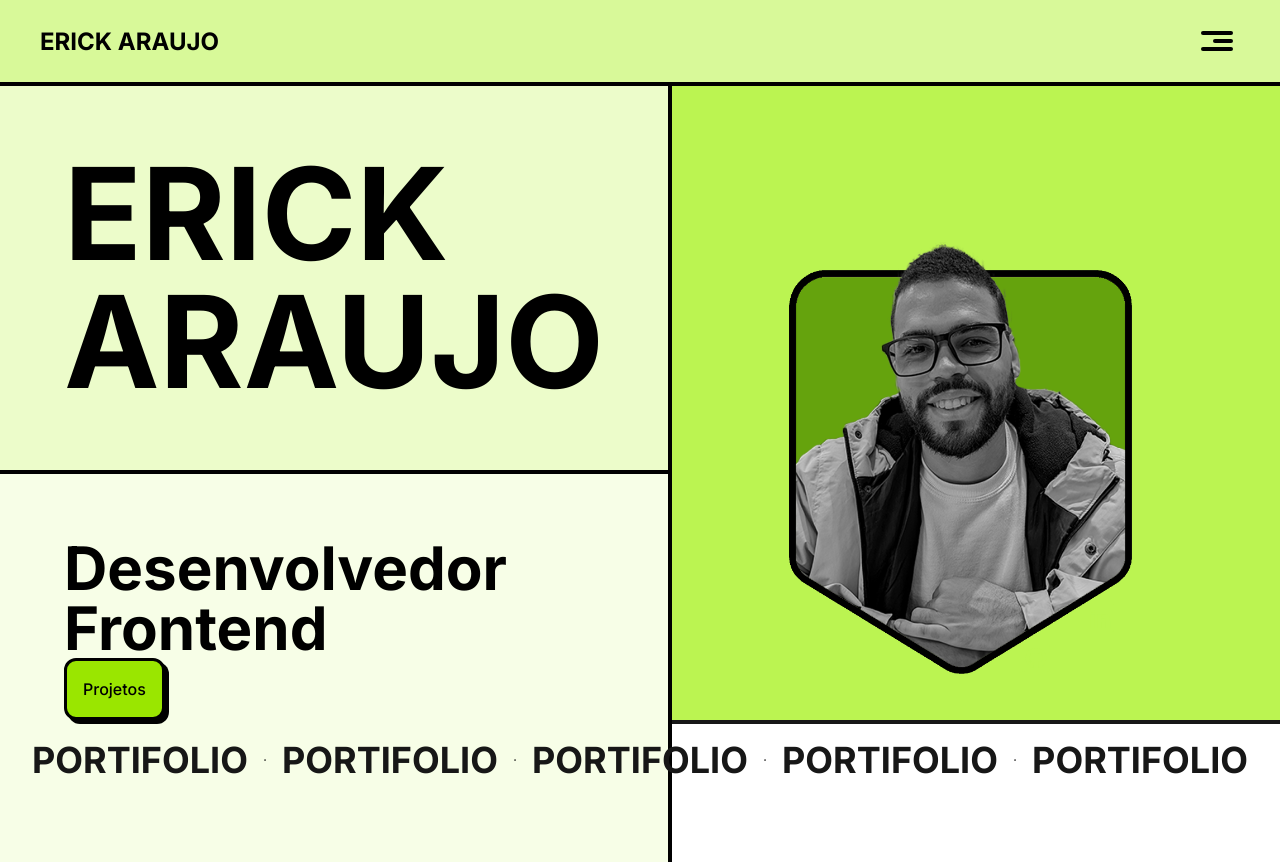
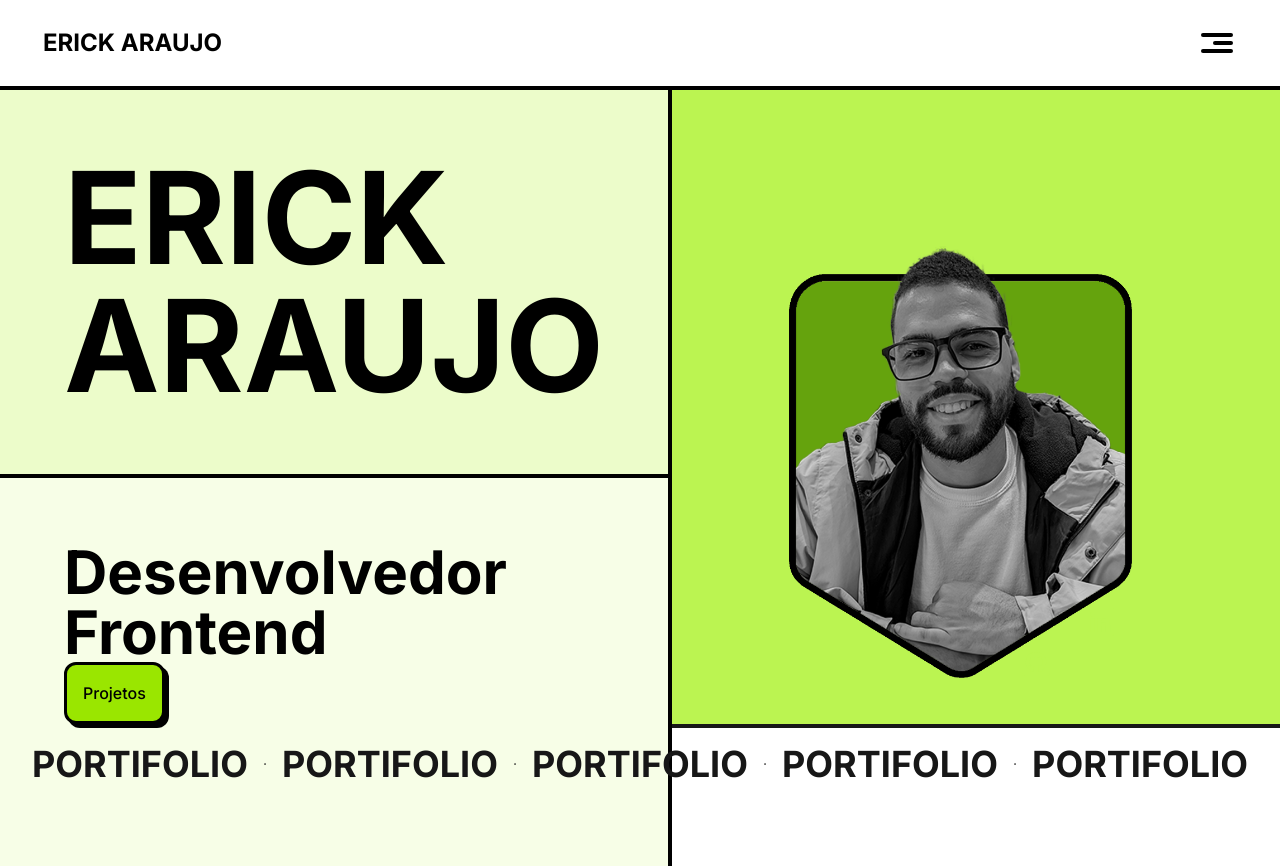
Before and after one commit to araujoerick/portfolio, a Next.js app: page / in a window 1280 px wide. Built offline with nearby package versions, Linux system fonts and the light colour scheme.

Commit message:
✨ feat: change Header

```diff
--- a/src/app/components/header.tsx
+++ b/src/app/components/header.tsx
@@ -1,25 +1,10 @@
-"use client";
-
-import { useState } from "react";
 import MenuButton from "./menu-button";
 
 const Header = () => {
-  const [hovered, setHovered] = useState(false);
-
   return (
-    <header className="flex w-full items-center justify-between border-b-4 border-black bg-lime-200 px-8 py-4 text-black shadow-md">
-      <div
-        className="h-[30px] cursor-pointer text-2xl font-bold whitespace-nowrap text-black"
-        onMouseEnter={() => setHovered(true)}
-        onMouseLeave={() => setHovered(false)}
-      >
-        {hovered ? (
-          <div className="link-secondary -mt-2 -mr-2">
-            <h1 className="">ERICK ARAUJO</h1>
-          </div>
-        ) : (
-          <h1 className="px-2 uppercase">Erick Araujo</h1>
-        )}
+    <header className="flex w-full items-center justify-between border-b-4 border-black bg-white px-8 py-4 text-black shadow-md">
+      <div className="h-[30px cursor-pointer text-2xl font-bold whitespace-nowrap text-black">
+        <h1 className="link-secondary uppercase">ERICK ARAUJO</h1>
       </div>
 
       <MenuButton />
```
